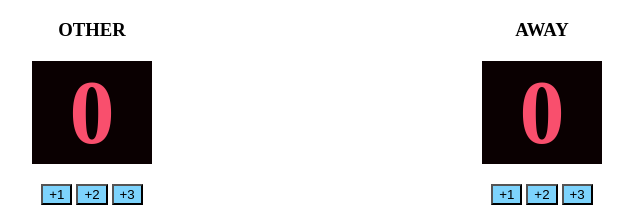
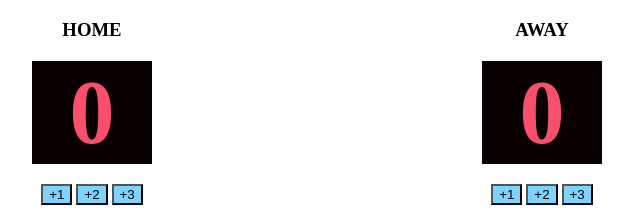
Before and after one commit to YohannJo/Scoreboard, a plain HTML site: page index.html in a window 1280 px wide. Shown: the top 218 px of the page, 133-773 px from the left. Drawn offline with Linux system fonts and the light colour scheme.

Commit message:
Update index.html

```diff
--- a/index.html
+++ b/index.html
@@ -5,7 +5,7 @@
     <body>
         <div class="container">
             <div>
-                <h3>OTHER</h3>
+                <h3>HOME</h3>
                 <h2 class="score" id="hs">0</h2>
                 <div>
                     <button onclick="hb1()">+1</button>
```
